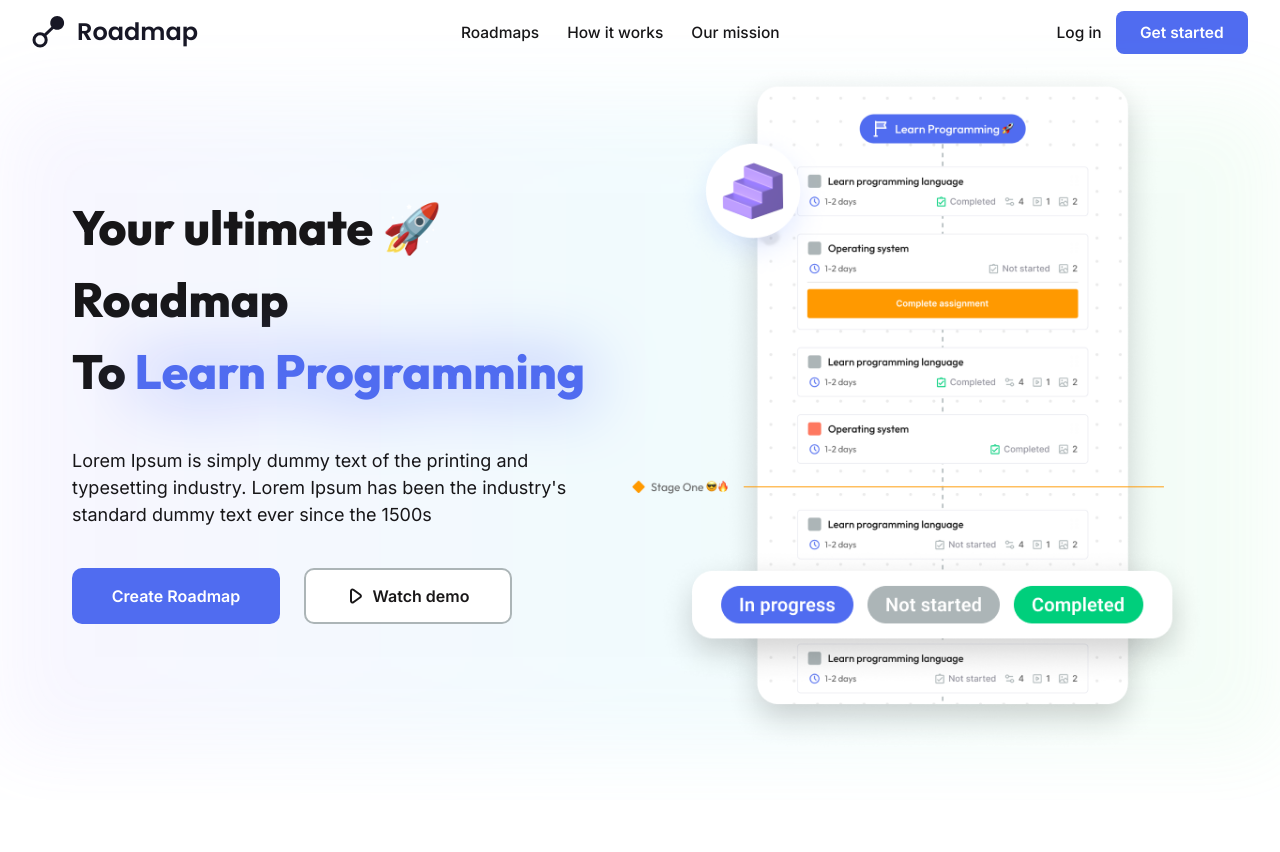
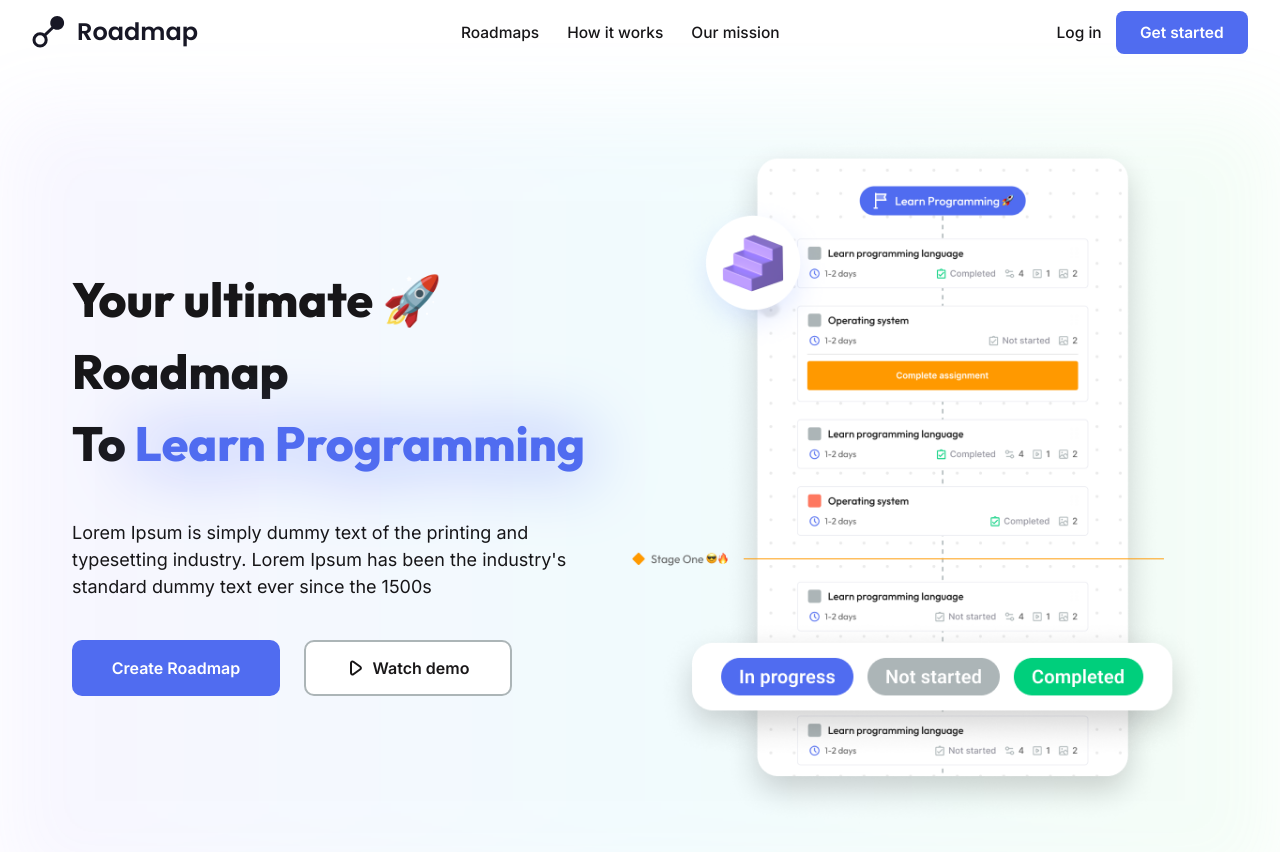
Before and after one commit to Amrmoussa777/roadmapwikifull, a Next.js app: page / in a window 1280 px wide. Shown: the top 852 px of the page. Before the commit the page ends 800 px from the top, so only its background shows below. Built offline with nearby package versions, Linux system fonts and the light colour scheme.

Commit message:
RM-3 implement the hero section.

```diff
--- a/src/components/landing-page/components/hero/Hero.tsx
+++ b/src/components/landing-page/components/hero/Hero.tsx
@@ -5,7 +5,7 @@ import HERO_ROADMAP from "../../../../../public/hero-roadmap.png";
 
 const Hero = () => {
 	return (
-		<section className="relative px-6 lg:px-[4.5rem] flex-jb-c flex-col lg:flex-row gap-4 z-10">
+		<section className="relative px-6 lg:px-[4.5rem] py-[4.5rem] flex-jb-c flex-col lg:flex-row gap-4 z-10">
 			<div className="max-w-[543px] grid gap-[40px] text-center lg:text-start">
 				<h1 className="text-[24px] sm:text-[48px] font-extrabold text-[#171618]">
 					Your ultimate 🚀
```
